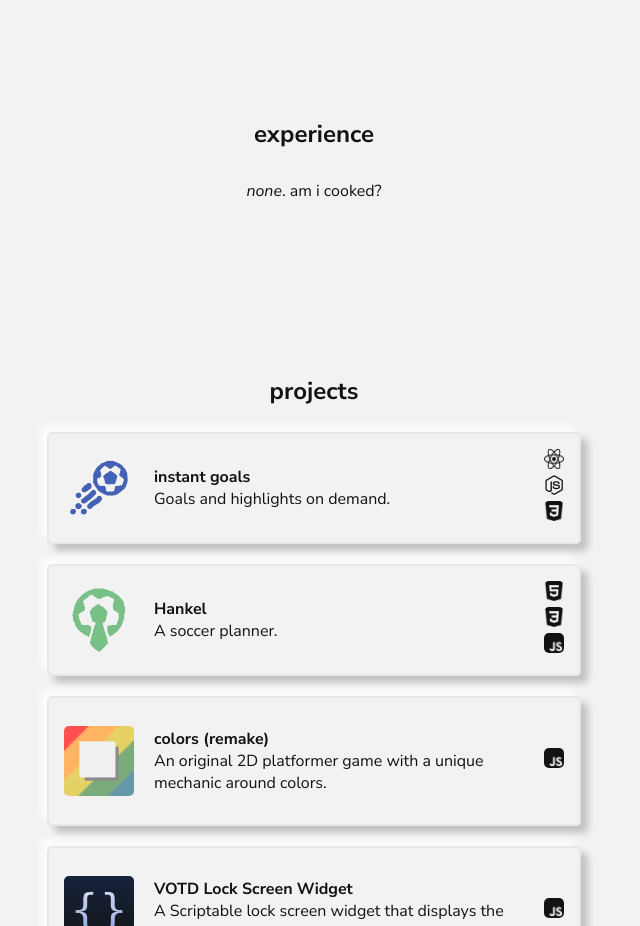
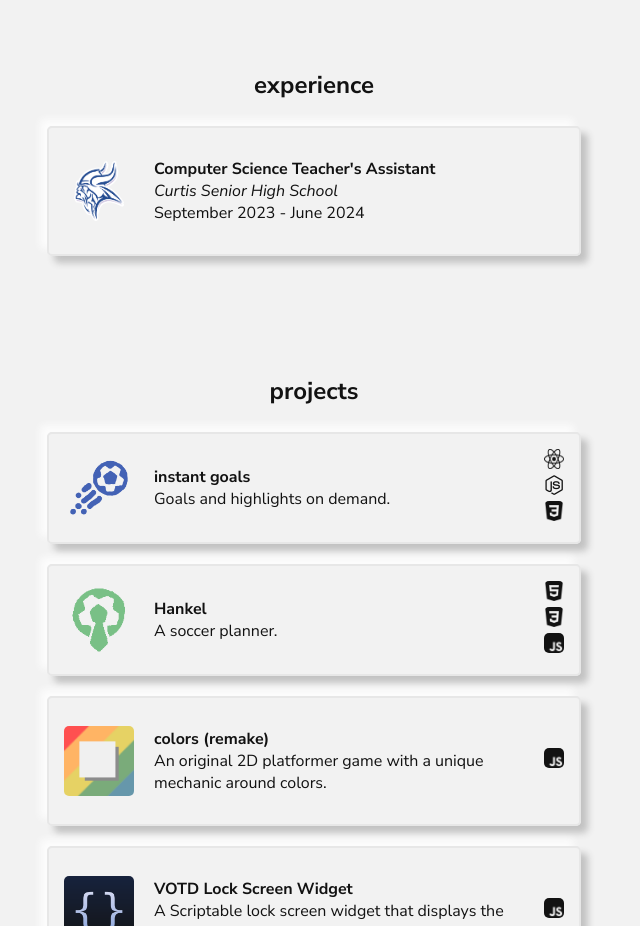
Before and after one commit to danielkshin/danielkshin.github.io, a React (Vite) app: page / in a window 1280 px wide. Shown: the part 1240-2166 px from the top of the page, without its empty margins (326-966 px from the left). Built offline with nearby package versions, Linux system fonts and the light colour scheme.

Commit message:
Add TA experience

```diff
--- a/src/Experience.tsx
+++ b/src/Experience.tsx
@@ -1,10 +1,19 @@
+import { curtis } from './assets';
+
 const Experience = () => {
   return (
     <section id="experience">
       <h1>experience</h1>
-      <p>
-        <i>none</i>. am i cooked?
-      </p>
+      <div className="card">
+        <img src={curtis} />
+        <p>
+          <b>Computer Science Teacher&apos;s Assistant</b>
+          <br />
+          <i>Curtis Senior High School</i>
+          <br />
+          September 2023 - June 2024
+        </p>
+      </div>
     </section>
   );
 };
--- a/src/assets/index.ts
+++ b/src/assets/index.ts
@@ -4,6 +4,7 @@ export { default as email } from './socials/email.png';
 export { default as copied } from './socials/copied.png';
 export { default as theme } from './theme.png';
 export { default as UW } from './education/UW.png';
+export { default as curtis } from './experience/curtis.png';
 export { default as instantGoals } from './projects/instantGoals.png';
 export { default as hankel } from './projects/hankel.png';
 export { default as colors } from './projects/colors.png';
```
Also changed, not shown: src/assets/experience/curtis.png (added).
